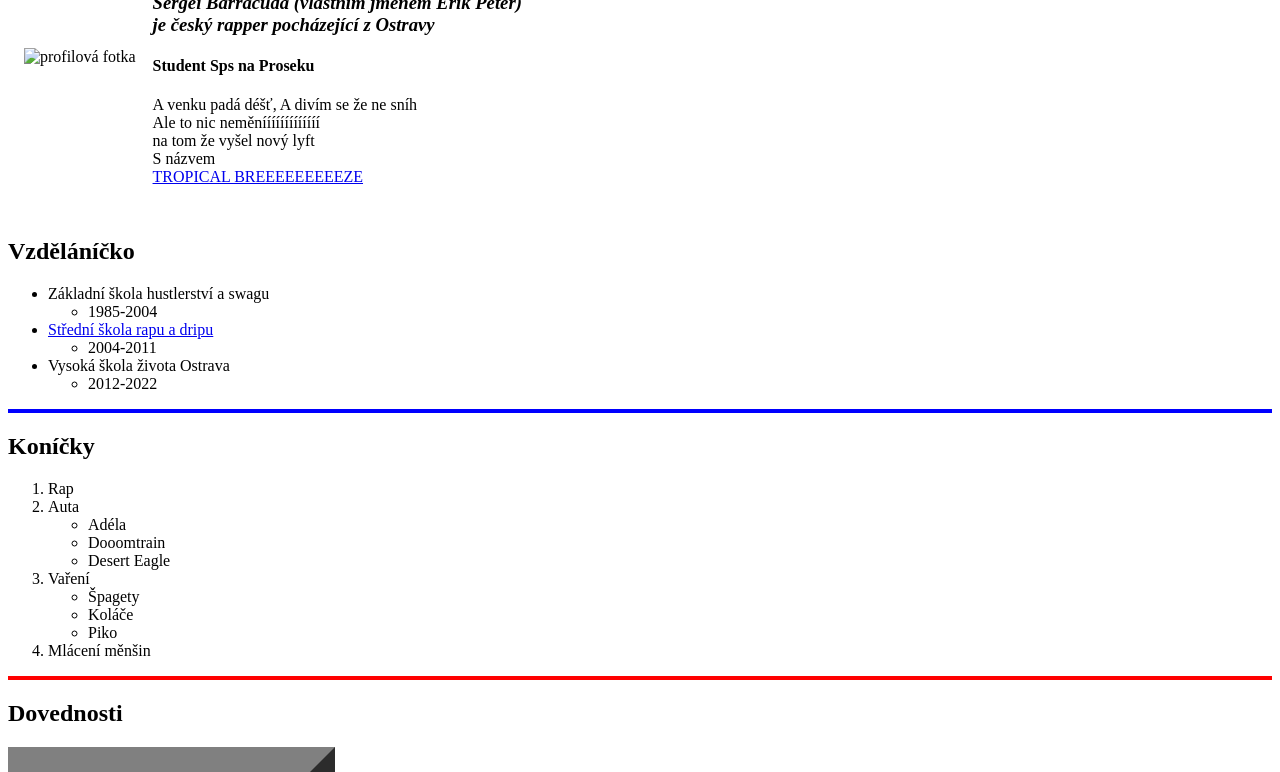
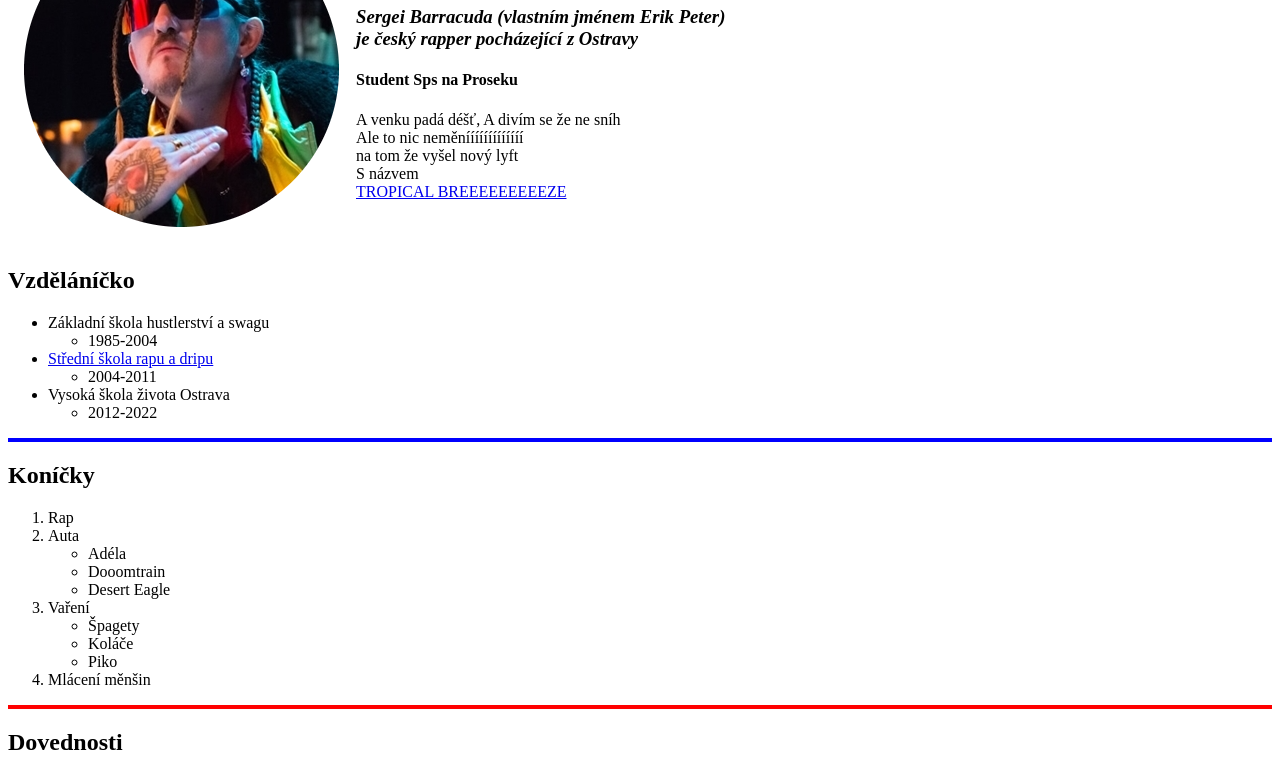
Before and after one commit to Honziq12345/bingbongdingdong, a plain HTML site: page index.html in a window 1280 px wide. Shown: the part 112-884 px from the top of the page. Drawn offline with Linux system fonts and the light colour scheme.

Commit message:
Update index.html

```diff
--- a/index.html
+++ b/index.html
@@ -13,7 +13,7 @@
         <tr>
             <td>
                 <img
-                src="Obraski/Pjemek-modified.png"
+                src="Pjemek-modified.png"
                 alt= "profilová fotka"
                 >
             </td>
```
